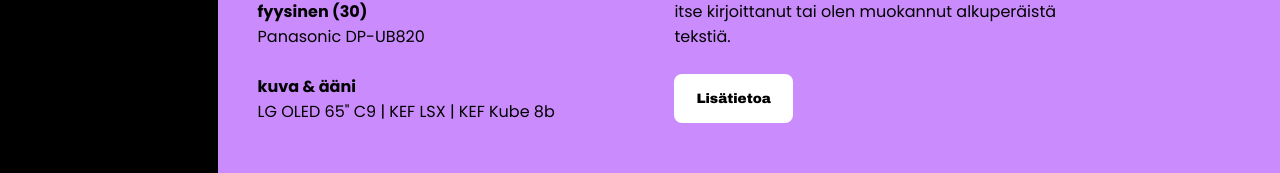
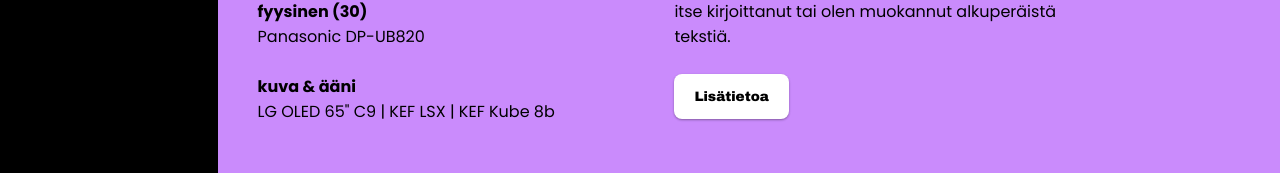
Before and after one commit to testudo80/tmdb, a Vue app: page / in a window 1280 px wide. Shown: the part 1856-2029 px from the top of the page. Built offline with nearby package versions, Linux system fonts and the light colour scheme.

Commit message:
base-button tyyli

```diff
--- a/src/components/ui/BaseButton.vue
+++ b/src/components/ui/BaseButton.vue
@@ -6,7 +6,7 @@
 
 <style scoped>
 button {
-    border: 2px solid transparent;
+    border: none;
     font-size: 0.85em;
     background-color: #fff;
     padding: 15px 20px;
@@ -14,9 +14,10 @@ button {
     font-weight: 900;
     font-family: 'Archivo', sans-serif;
     cursor: pointer;
+box-shadow: rgba(0, 0, 0, 0.12) 0px 1px 3px, rgba(0, 0, 0, 0.24) 0px 1px 2px;
 }
 
 button:hover {
-    border-color: var(--border-main);
+    background-color: var(--gold);
 }
 </style>
```
